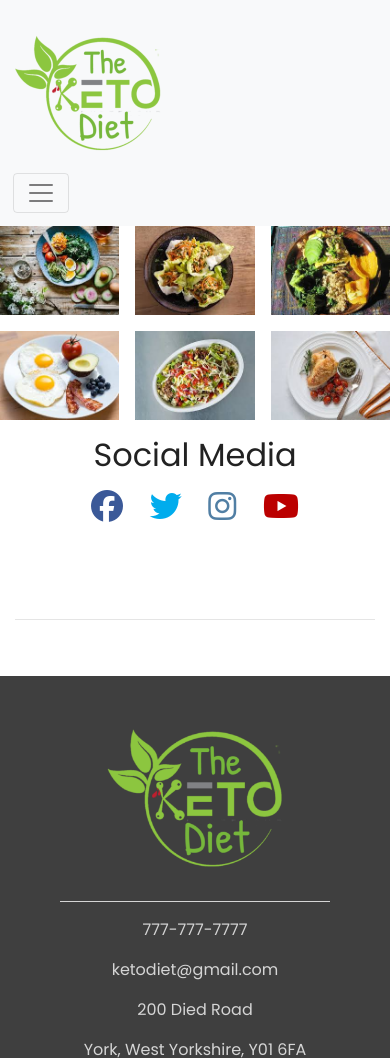
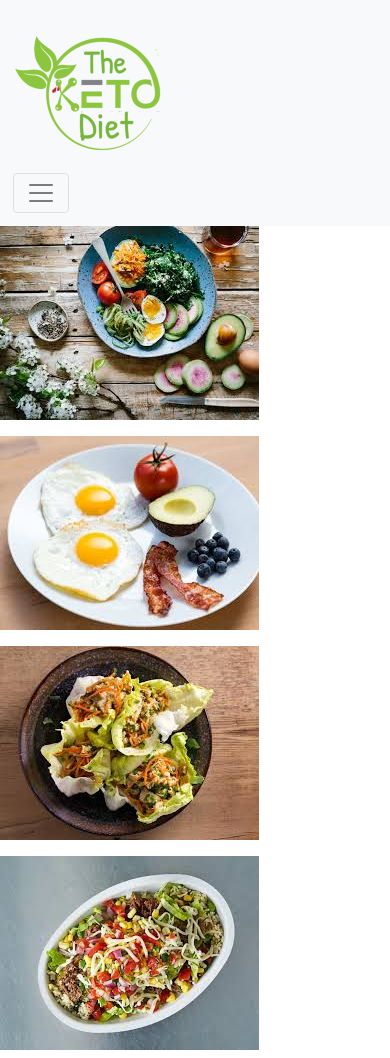
Before and after one commit to cyrisek/Keto-Diet, a plain HTML site: page Keto Diet/gallery.html in a window 390 px wide. Shown: the top 1058 px of the page. Drawn offline with nearby package versions, Linux system fonts and the light colour scheme.

Commit message:
Herbi commit

```diff
--- a/Keto Diet/assets/css/style.css
+++ b/Keto Diet/assets/css/style.css
@@ -150,19 +150,10 @@ hr.light-100 {
 
 /*---Gallery---*/
 .gallery {
--webkit-column-count: 3;
--moz-column-count: 3;
 column-count: 3;
 -webkit-column-width: 33%;
 -moz-column-width: 33%;
 column-width: 33%; }
-.gallery .pics {
--webkit-transition: all 350ms ease;
-transition: all 350ms ease; }
-.gallery .animation {
--webkit-transform: scale(1);
--ms-transform: scale(1);
-transform: scale(1); }
 
 /*---Media Queries---*/
 
@@ -229,4 +220,12 @@ transform: scale(1); }
         font-size: 2em;
         padding: .7rem;
 }
+.gallery {
+-webkit-column-count: 1;
+-moz-column-count: 1;
+column-count: 1;
+-webkit-column-width: 100%;
+-moz-column-width: 100%;
+column-width: 100%;
 }
+}
--- a/Keto Diet/gallery.html
+++ b/Keto Diet/gallery.html
@@ -49,37 +49,37 @@
 <div class="gallery" id="gallery">
 
 <!-- Grid column -->
-    <div class="mb-3 pics animation all 2">
+    <div class="mb-3">
         <img class="img-fluid" src="assets/gallery/meal1.jpg" alt="Card image cap">
     </div>
 <!-- Grid column -->
 
 <!-- Grid column -->
-    <div class="mb-3 pics animation all 1">
+    <div class="mb-3">
         <img class="img-fluid" src="assets/gallery/meal2.jpg" alt="Card image cap">
     </div>
  <!-- Grid column -->
 
 <!-- Grid column -->
-    <div class="mb-3 pics animation all 1">
+    <div class="mb-3">
         <img class="img-fluid" src="assets/gallery/meal3.jpg" alt="Card image cap">
     </div>
 <!-- Grid column -->
 
 <!-- Grid column -->
-    <div class="mb-3 pics animation all 2">
+    <div class="mb-3">
         <img class="img-fluid" src="assets/gallery/meal4.jpg" alt="Card image cap">
     </div>
 <!-- Grid column -->
 
 <!-- Grid column -->
-    <div class="mb-3 pics animation all 2">
+    <div class="mb-3">
         <img class="img-fluid" src="assets/gallery/meal5.jpg" alt="Card image cap">
     </div>
 <!-- Grid column -->
 
 <!-- Grid column -->
-    <div class="mb-3 pics animation all 1">
+    <div class="mb-3">
         <img class="img-fluid" src="assets/gallery/meal6.jpg" alt="Card image cap">
     </div>
 <!-- Grid column -->
```
